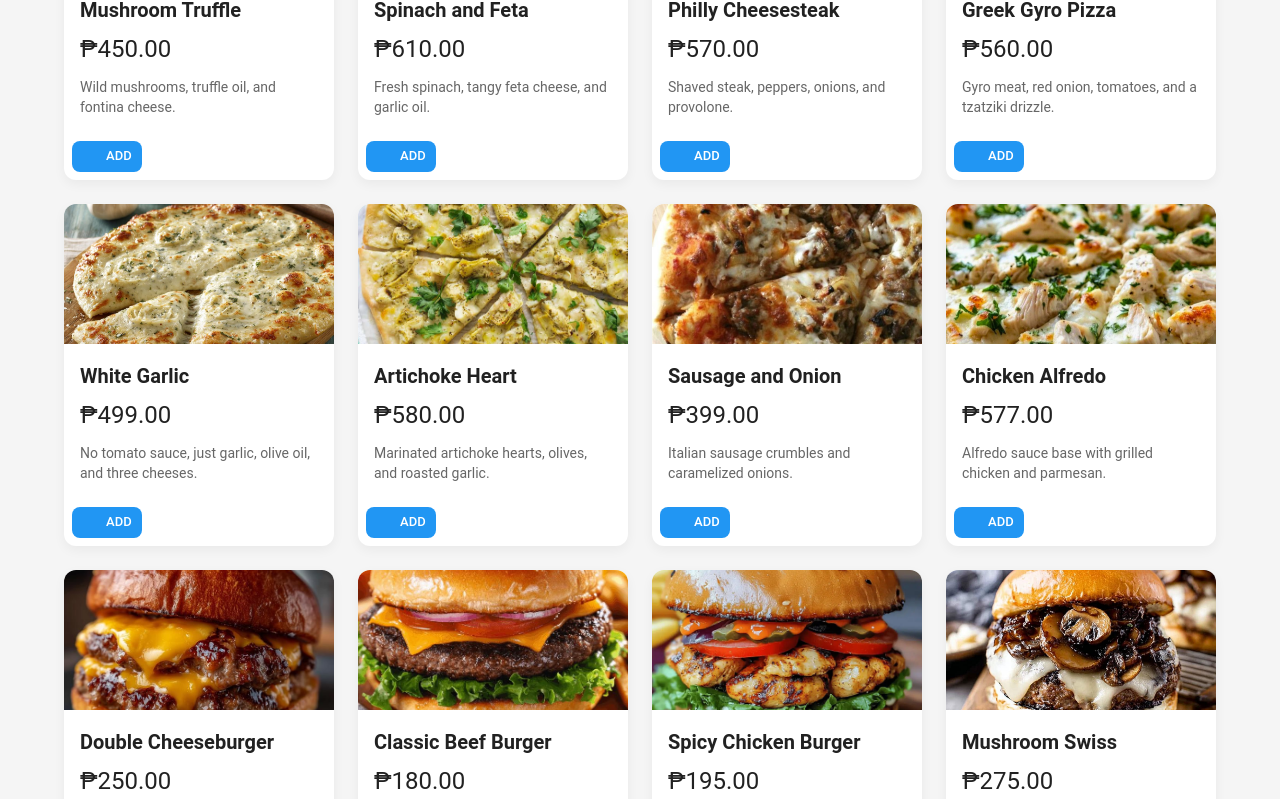
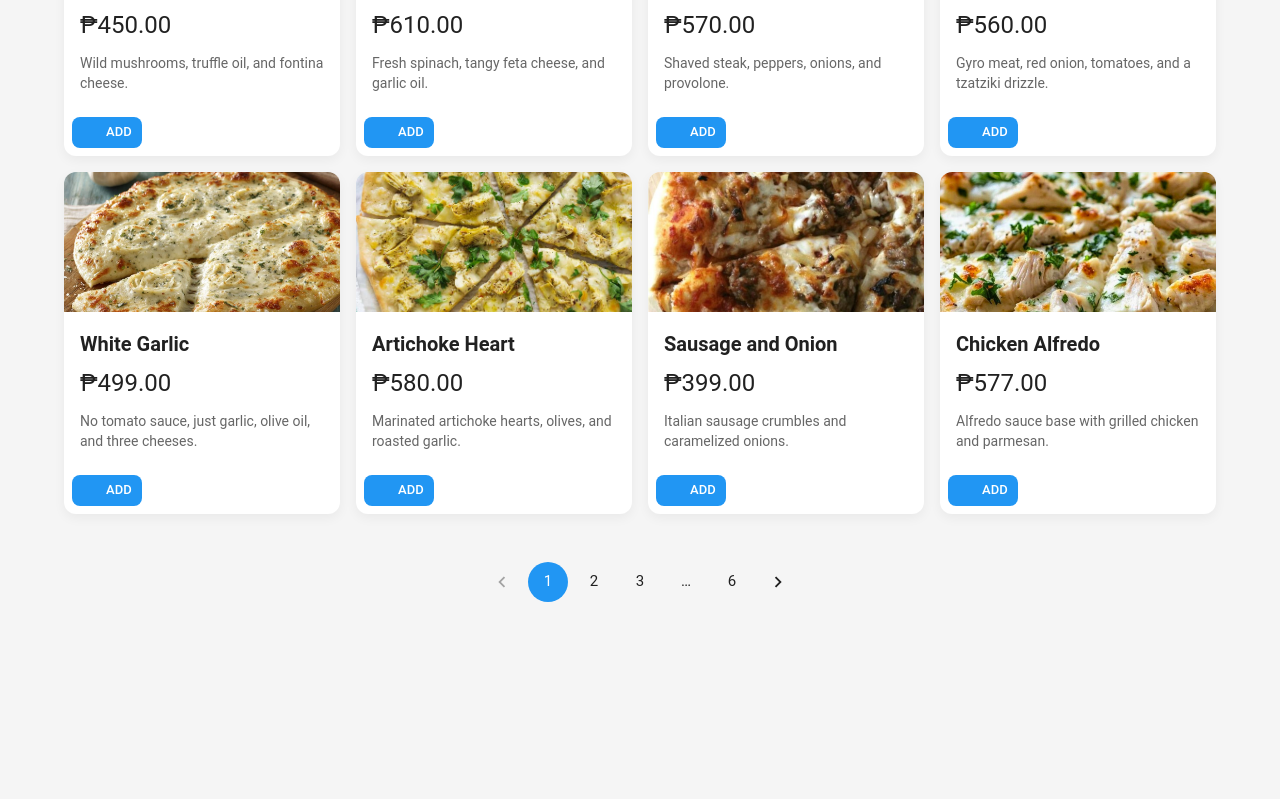
Before and after one commit to AshArce/Platform-Tech-BSIT-2B-E-commerce, a Next.js app: page /explore in a window 1280 px wide. Shown: the part 1620-2419 px from the top of the page. After the commit the page ends 2302 px from the top, so only its background shows below. Built offline with nearby package versions, Linux system fonts and the light colour scheme; sample sign-in values are in the browser's storage; some icons are missing; what @mui/material-nextjs would draw is missing.

Commit message:
added pagination function

```diff
--- a/package.json
+++ b/package.json
@@ -21,6 +21,7 @@
   "devDependencies": {
     "@tailwindcss/postcss": "^4",
     "babel-plugin-react-compiler": "1.0.0",
+    "baseline-browser-mapping": "^2.8.32",
     "eslint": "^9",
     "eslint-config-next": "16.0.3",
     "tailwindcss": "^4"
--- a/src/app/about/page.js
+++ b/src/app/about/page.js
@@ -76,7 +76,7 @@ export default function AboutPage() {
       </Box>
 
       {/* 2. VALUES GRID (Floating Cards) */}
-      <Container maxWidth="lg" sx={{ mt: -6, mb: 12, position: 'relative', zIndex: 2 }}>
+      <Container maxWidth="lg" sx={{ mt: -6, mb: 12, position: 'relative', zIndex: 2 , display: 'flex', justifyContent: 'center', alignItems: 'center'}}>
         <Grid container spacing={3}>
           {[
             { label: 'Eco-Friendly Fleet', icon: <ElectricBike fontSize="large"/>, text: '100% Electric bikes for a greener future.' },
--- a/src/app/components/ProductCard.js
+++ b/src/app/components/ProductCard.js
@@ -12,7 +12,7 @@ const ProductCard = ({ product, onAddToCart }) => {
   const detailRoute = `/products/${id}`;
 
   return (
-    <Card sx={{ maxWidth: 345, height: '100%', display: 'flex', flexDirection: 'column' }}>
+    <Card sx={{ width: '100%', height: '100%', display: 'flex', flexDirection: 'column' }}>
 
       {/* 1. Image Link - The "New Way" */}
       <MuiLink
--- a/src/app/explore/page.js
+++ b/src/app/explore/page.js
@@ -1,10 +1,11 @@
 // src/app/explore/page.js
 'use client';
 
-import React, { useState, useMemo } from 'react';
+import React, { useState, useMemo, useEffect } from 'react';
 import {
   Container, Grid, Typography, TextField, InputAdornment,
-  Box, Chip, FormControl, Select, MenuItem, Snackbar, Alert, Stack
+  Box, Chip, FormControl, Select, MenuItem, Snackbar, Alert, Stack,
+  Pagination, useTheme, useMediaQuery // 1. Import Hooks
 } from '@mui/material';
 import SearchIcon from '@mui/icons-material/Search';
 import FilterListIcon from '@mui/icons-material/FilterList';
@@ -12,20 +13,38 @@ import ProductCard from '../components/ProductCard';
 import { products } from '../../data/products';
 import { useCart } from '../context/CartContext';
 
-// This is the variable causing the issue - it must only appear ONCE
 const categories = ['All', 'Pizza', 'Burger', 'Drinks', 'Noodles', 'Rice', 'Dessert'];
 
 export default function ExplorePage() {
   const { addToCart } = useCart();
+  const theme = useTheme();
 
-  // States for UI Controls
+  // 2. Detect Screen Size
+  const isDesktop = useMediaQuery(theme.breakpoints.up('lg')); // Large screens
+  const isTablet = useMediaQuery(theme.breakpoints.between('md', 'lg')); // Medium screens
+
+  // 3. Dynamic Items Per Page Logic
+  let itemsPerPage = 20; // Default (Mobile)
+
+  if (isDesktop) {
+    itemsPerPage = 20; // Desktop: 4 per row * 5 rows = 20
+  } else if (isTablet) {
+    itemsPerPage = 21; // Tablet: 3 per row * 7 rows = 21 (Odd number, perfectly fills rows)
+  }
+  // Mobile falls back to 20: 2 per row * 10 rows
+
   const [searchQuery, setSearchQuery] = useState('');
   const [selectedCategory, setSelectedCategory] = useState('All');
-  const [sortBy, setSortBy] = useState('popular'); // popular, lowToHigh, highToLow, aToZ
+  const [sortBy, setSortBy] = useState('popular');
+  const [page, setPage] = useState(1);
 
-  // Snackbar State
   const [openSnackbar, setOpenSnackbar] = useState(false);
   const [lastAddedItem, setLastAddedItem] = useState('');
+
+  // Reset page if screen size changes (to prevent viewing empty pages)
+  useEffect(() => {
+    setPage(1);
+  }, [itemsPerPage]);
 
   const handleAddToCart = (product) => {
     addToCart(product);
@@ -33,11 +52,25 @@ export default function ExplorePage() {
     setOpenSnackbar(true);
   };
 
-  // --- FILTERING & SORTING LOGIC ---
+  const handleSearchChange = (e) => {
+    setSearchQuery(e.target.value);
+    setPage(1);
+  };
+
+  const handleCategoryClick = (cat) => {
+    setSelectedCategory(cat);
+    setPage(1);
+  };
+
+  const handlePageChange = (event, value) => {
+    setPage(value);
+    window.scrollTo({ top: 0, behavior: 'smooth' });
+  };
+
+  // --- FILTERING & SORTING ---
   const filteredProducts = useMemo(() => {
     let result = [...products];
 
-    // 1. Search Filter
     if (searchQuery) {
       const lowerQuery = searchQuery.toLowerCase();
       result = result.filter(p =>
@@ -46,12 +79,10 @@ export default function ExplorePage() {
       );
     }
 
-    // 2. Category Filter
     if (selectedCategory !== 'All') {
       result = result.filter(p => p.category === selectedCategory);
     }
 
-    // 3. Sorting Logic
     switch (sortBy) {
       case 'lowToHigh':
         result.sort((a, b) => a.price - b.price);
@@ -69,18 +100,23 @@ export default function ExplorePage() {
     return result;
   }, [searchQuery, selectedCategory, sortBy]);
 
+  // 4. USE DYNAMIC 'itemsPerPage' FOR PAGINATION
+  const count = Math.ceil(filteredProducts.length / itemsPerPage);
+  const paginatedProducts = filteredProducts.slice(
+    (page - 1) * itemsPerPage,
+    page * itemsPerPage
+  );
+
   return (
-    <Container maxWidth="lg" sx={{ py: 4 }}>
+    <Container maxWidth="lg" sx={{ py: 4, pb: 10 }}>
 
-      <Typography variant="h4" sx={{fontWeight: 'bold', mb: 3 }}>
+      <Typography variant="h4" sx={{ fontWeight: 'bold', mb: 3 }}>
         Explore Menu
       </Typography>
 
-      {/* CONTROLS SECTION */}
-      <Box sx={{ mb: 4, top: 70, bgcolor: '#fafafa', zIndex: 10, py: 2 }}>
-
+      {/* CONTROLS */}
+      <Box sx={{ mb: 4, position: 'sticky', top: 70, bgcolor: '#fafafa', zIndex: 10, py: 2 }}>
         <Grid container spacing={2} alignItems="center">
-          {/* Search Bar */}
           <Grid size={{ xs: 12, md: 8 }}>
             <TextField
               fullWidth
@@ -88,7 +124,7 @@ export default function ExplorePage() {
               variant="outlined"
               size="small"
               value={searchQuery}
-              onChange={(e) => setSearchQuery(e.target.value)}
+              onChange={handleSearchChange}
               InputProps={{
                 startAdornment: (
                   <InputAdornment position="start">
@@ -100,7 +136,6 @@ export default function ExplorePage() {
             />
           </Grid>
 
-          {/* Sort Dropdown */}
           <Grid size={{ xs: 12, md: 4 }}>
             <FormControl fullWidth size="small" sx={{ bgcolor: 'white' }}>
               <Select
@@ -118,7 +153,6 @@ export default function ExplorePage() {
           </Grid>
         </Grid>
 
-        {/* Categories Chips */}
         <Stack
           direction="row"
           spacing={1}
@@ -136,7 +170,7 @@ export default function ExplorePage() {
               label={cat}
               clickable
               color={selectedCategory === cat ? "primary" : "default"}
-              onClick={() => setSelectedCategory(cat)}
+              onClick={() => handleCategoryClick(cat)}
               sx={{
                 fontWeight: selectedCategory === cat ? 'bold' : 'normal',
                 fontSize: '0.9rem'
@@ -148,13 +182,22 @@ export default function ExplorePage() {
 
       {/* RESULTS GRID */}
       <Typography variant="subtitle2" color="text.secondary" sx={{ mb: 2 }}>
-        Showing {filteredProducts.length} results
+        Showing {paginatedProducts.length} results (Page {page} of {count})
       </Typography>
 
-      {filteredProducts.length > 0 ? (
-        <Grid container spacing={3}>
-          {filteredProducts.map((product) => (
-            <Grid key={product.id} size={{ xs: 12, sm: 6, md: 4, lg: 3 }}>
+      {paginatedProducts.length > 0 ? (
+        <>
+          <Grid container spacing={2}>
+            {paginatedProducts.map((product) => (
+              <Grid
+                key={product.id}
+                // 5. RESPONSIVE GRID LAYOUT
+                size={{
+                  xs: 6,  // Mobile: 2 items per row
+                  md: 4,  // Tablet: 3 items per row
+                  lg: 3   // Desktop: 4 items per row
+                }}
+              >
                 <ProductCard
                   product={product}
                   onAddToCart={handleAddToCart}
@@ -162,6 +205,23 @@ export default function ExplorePage() {
               </Grid>
             ))}
           </Grid>
+
+          {/* Pagination */}
+          {count > 1 && (
+            <Box sx={{ display: 'flex', justifyContent: 'center', mt: 6 }}>
+              <Pagination
+                count={count}
+                page={page}
+                onChange={handlePageChange}
+                color="primary"
+                size="large"
+                // Hide Previous/Next on very small screens if needed,
+                // or use siblingCount={0} to save space
+                siblingCount={0}
+              />
+            </Box>
+          )}
+        </>
       ) : (
         <Box sx={{ textAlign: 'center', py: 8 }}>
           <Typography variant="h6" color="text.secondary">
--- a/src/app/layout.js
+++ b/src/app/layout.js
@@ -6,7 +6,7 @@ import { AuthProvider } from './context/AuthContext';
 import MUIProvider from './components/MUIProvider';
 import TopNav from './components/TopNav';
 import MainNav from './components/MainNav';
-import AuthGuard from './components/AuthGuard'; // 1. Import the Guard
+import AuthGuard from './components/AuthGuard';
 
 export const metadata = {
   title: 'E-Bike Express',
```
Also changed, not shown: 1 other file (tests, documents, lock files or other folders). Lines whose indentation alone changed are shown as unchanged.
